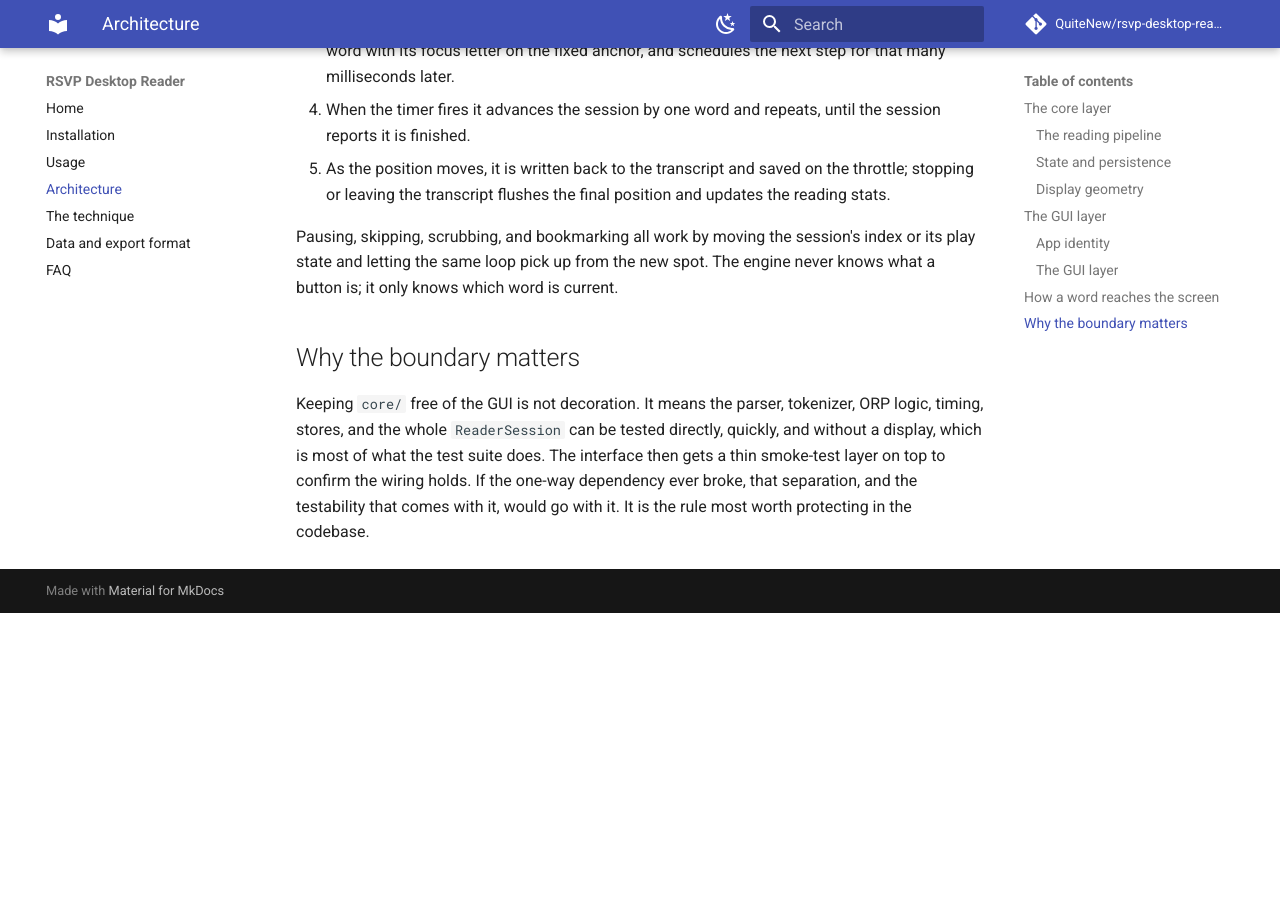
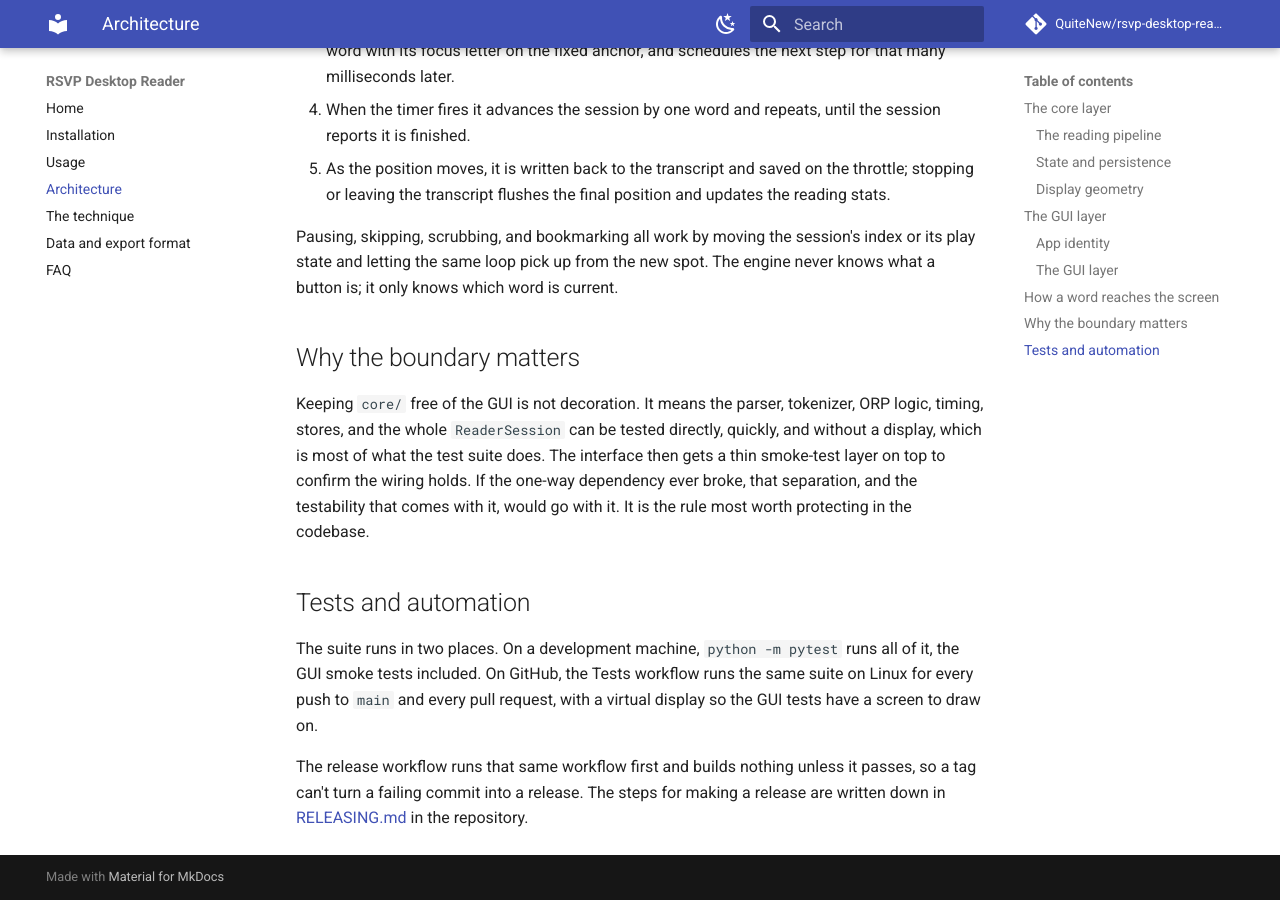
Before and after one commit to QuiteNew/rsvp-desktop-reader, an MkDocs documentation site: the page built from docs/architecture.md, in a window 1280 px wide and 900 px high, scrolled down 3604 px. Built offline with MkDocs 1.6.1 and Material for MkDocs 9.7.7, drawn with Linux system fonts in a browser that asks for light colours; comment, search, counter and statistics services are not loaded; before the commit the page ends 4217 px from its top, so only the background shows below that.

Commit message:
Documented the tests workflow and bumped the version to 3.4.0
Added the Tests badge.
Added the new files to the README tree, a short section on the tests and the release workflow to the architecture page. APP_VERSION is now 3.4.0.

```diff
--- a/docs/architecture.md
+++ b/docs/architecture.md
@@ -175,3 +175,16 @@ suite does. The interface then gets a thin smoke-test layer on top to confirm
 the wiring holds. If the one-way dependency ever broke, that separation, and the
 testability that comes with it, would go with it. It is the rule most worth
 protecting in the codebase.
+
+## Tests and automation
+
+The suite runs in two places. On a development machine, `python -m pytest`
+runs all of it, the GUI smoke tests included. On GitHub, the Tests workflow
+runs the same suite on Linux for every push to `main` and every pull request,
+with a virtual display so the GUI tests have a screen to draw on.
+
+The release workflow runs that same workflow first and builds nothing unless
+it passes, so a tag can't turn a failing commit into a release. The steps for
+making a release are written down in
+[RELEASING.md](https://github.com/QuiteNew/rsvp-desktop-reader/blob/main/RELEASING.md)
+in the repository.
```
Also changed, not shown: README.md (+4 -1 lines), 1 other file.
